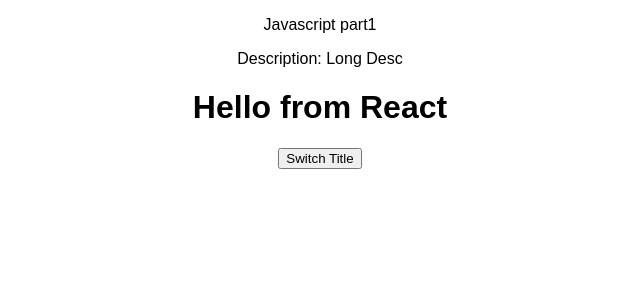
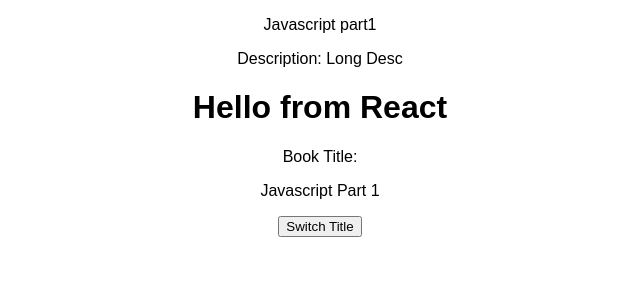
Before and after one commit to tan75/ExLibrisUI, a React (Create React App) app in the folder exlibrisui/: page / in a window 1280 px wide. Shown: the top 300 px of the page, without its empty margins (320-960 px from the left). Built offline with nearby package versions, Linux system fonts and the light colour scheme.

Commit message:
Update App.js

```diff
--- a/exlibrisui/src/App.js
+++ b/exlibrisui/src/App.js
@@ -1,12 +1,25 @@
-import React from 'react';
+import React, { useState } from 'react';
 import './App.css';
 import Book from './Book/Book';
 
 export default function App() {
+  const [book] = useState([
+    {
+      title: 'Javascript Part 1',
+      pages: 1001,
+    },
+    {
+      title: 'Javascript Part 2',
+      pages: 100,
+    },
+  ]);
+
   return (
     <div className="App">
       <Book title="Javascript part1">Description: Long Desc</Book>
       <h1>Hello from React</h1>
+      <p>Book Title:</p>
+      <p>{book[0].title}</p>
       <button type="submit">Switch Title</button>
     </div>
   );
```
